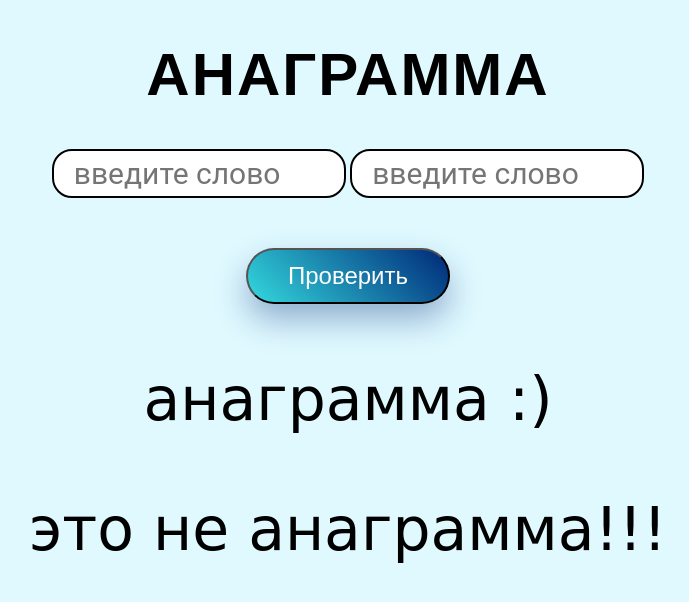
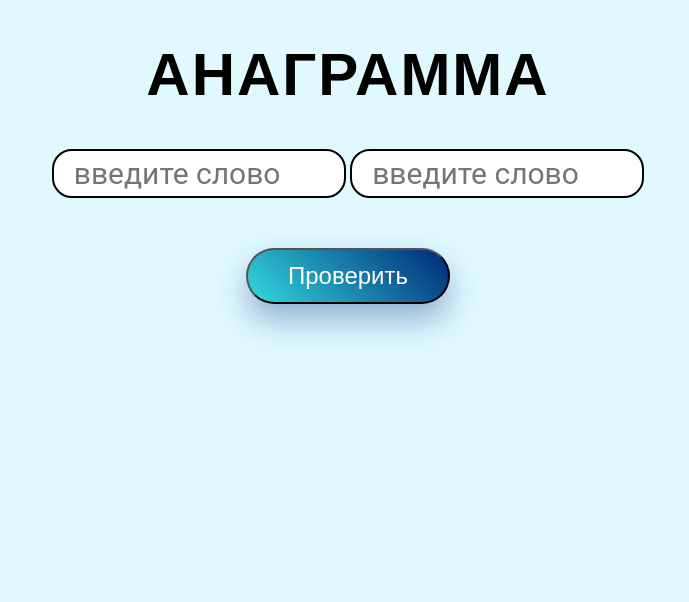
Before and after one commit to Mahoney-hub/anagrams, a plain HTML site: page index.html in a window 1280 px wide. Both pictures are taken after a click on the button "Проверить". Shown: the whole page, without its empty margins (292-981 px from the left). Drawn offline with Linux system fonts and the light colour scheme.

Commit message:
final changes v1.0

```diff
--- a/css/main.css
+++ b/css/main.css
@@ -61,6 +61,10 @@ input:focus {
     font-family: cursive;
 }
 
+.info-item{
+    display: none;
+}
+
 .active {
     display: block;
 }
--- a/index.html
+++ b/index.html
@@ -34,8 +34,8 @@
 				<button class="btn">Проверить</button>
 			</div>
 			<div class="info">
-				<p>анаграмма :)</p>
-				<p>это не анаграмма!!!</p>
+				<p class="info-item">анаграмма :)</p>
+				<p class="info-item">это не анаграмма!!!</p>
 			</div>
 		</div>
 		<script src="./main.js"></script>
--- a/main.js
+++ b/main.js
@@ -4,17 +4,19 @@ console.log(button);
 button.addEventListener("click", () => {
 	let word_1 = document.querySelector("#i-1").value;
 	let word_2 = document.querySelector("#i-2").value;
-    let outs = document.querySelectorAll('.info>p');
-    console.log(outs);
+	let outs = document.querySelectorAll(".info-item");
 
-	console.log(word_1);
-	console.log(word_2);
+	outs.forEach(item => item.classList.remove('active'));
+
+	if (word_1.length === 0 || word_2.length === 0) return;
 
 	let result =
-		word_1.length != 0 &&
 		word_1.length == word_2.length &&
 		word_1.split("").sort().join("").toLowerString == word_2.split("").sort().join("").toLowerString;
 
-    if (result) outs[0].classList.add('active');
-    else outs[1].classList.add('active');
+	if (result) {
+		outs[0].classList.add("active");
+	} else {
+		outs[1].classList.add("active");
+	}
 });
```
